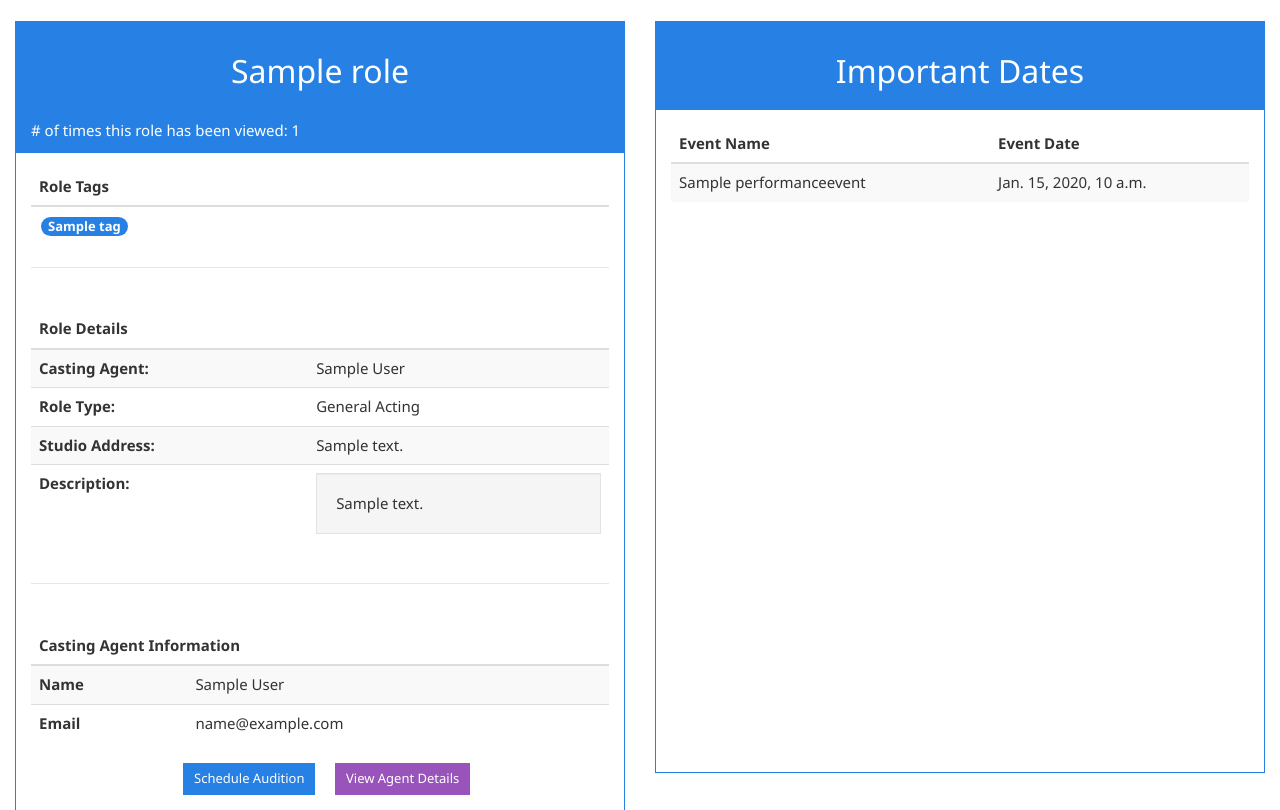
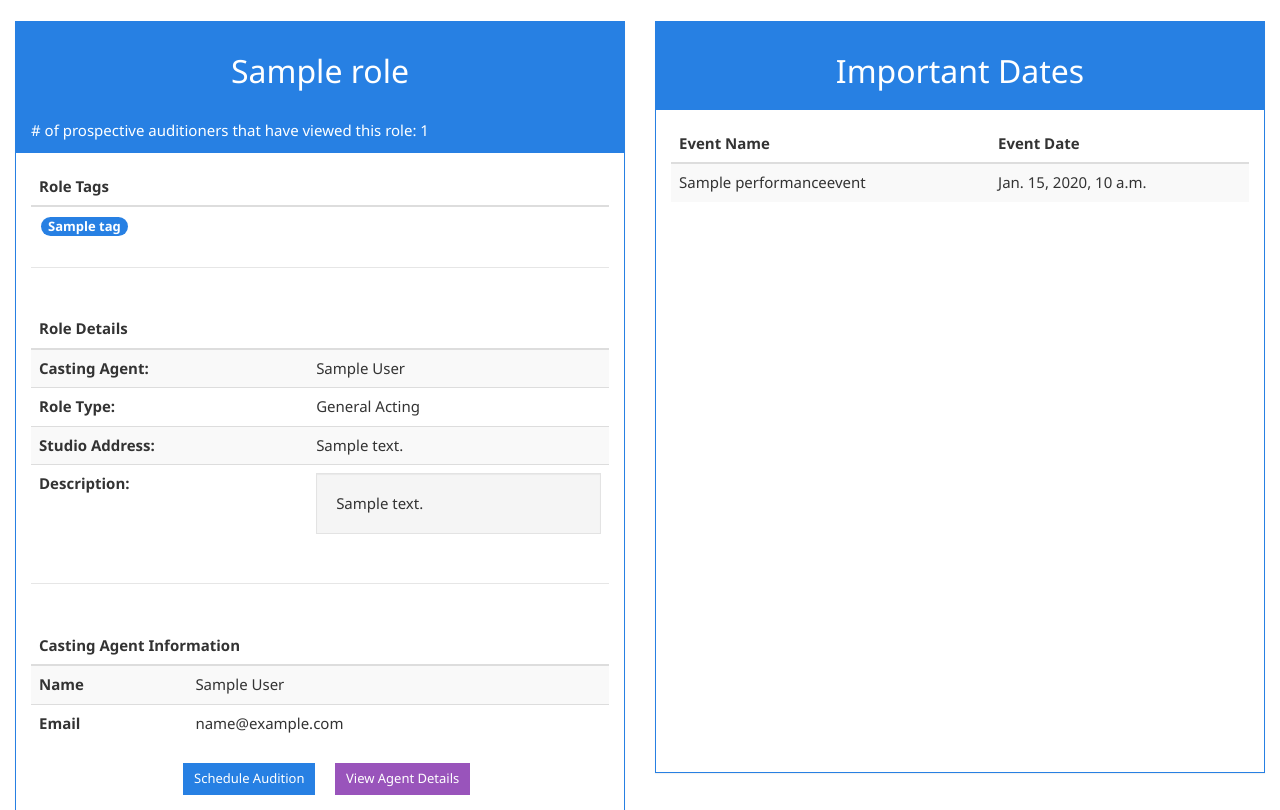
Before and after one commit to IntusFacultas-AcademicProjects/CS407, a Django app: page /role/1 in a window 1280 px wide. Shown: the part 52-862 px from the top of the page. Run offline with Django 3.2, Linux system fonts and the light colour scheme; a user stored in the database is signed in; tables that the repository leaves empty hold one stand-in row (values such as "Sample post"); lists and menus that the app fills with data are empty; some libraries are stand-ins or nearby versions.

```diff
--- a/audition_management/views.py
+++ b/audition_management/views.py
@@ -514,7 +514,7 @@ class RoleView(LoginRequiredMixin, View):
         auditions = [obj.as_dict() for obj in auditions]
         if (not is_casting_agent(request.user) and
                 request.user.audition_account.roleview.filter(role=role).count() == 0):
-            newview = RoleViewModel(role=role, account=request.user)
+            newview = RoleViewModel(role=role, account=request.user.audition_account)
             newview.save()
         views = role.roleview.all().count()
         return render(request, 'audition_management/role.html', {
--- a/config/templates/audition_management/role.html
+++ b/config/templates/audition_management/role.html
@@ -10,7 +10,7 @@
 			<div class="panel panel-primary">
 				<div class="panel-heading">
 					<h2 class='text-center'> {{role.name}} </h2> <br>
-					<span># of times this role has been viewed: {{views}}</span>
+					<span># of prospective auditioners that have viewed this role: {{views}}</span>
 				</div>
 				<div class="panel-body">
 					<div class="row">
```
